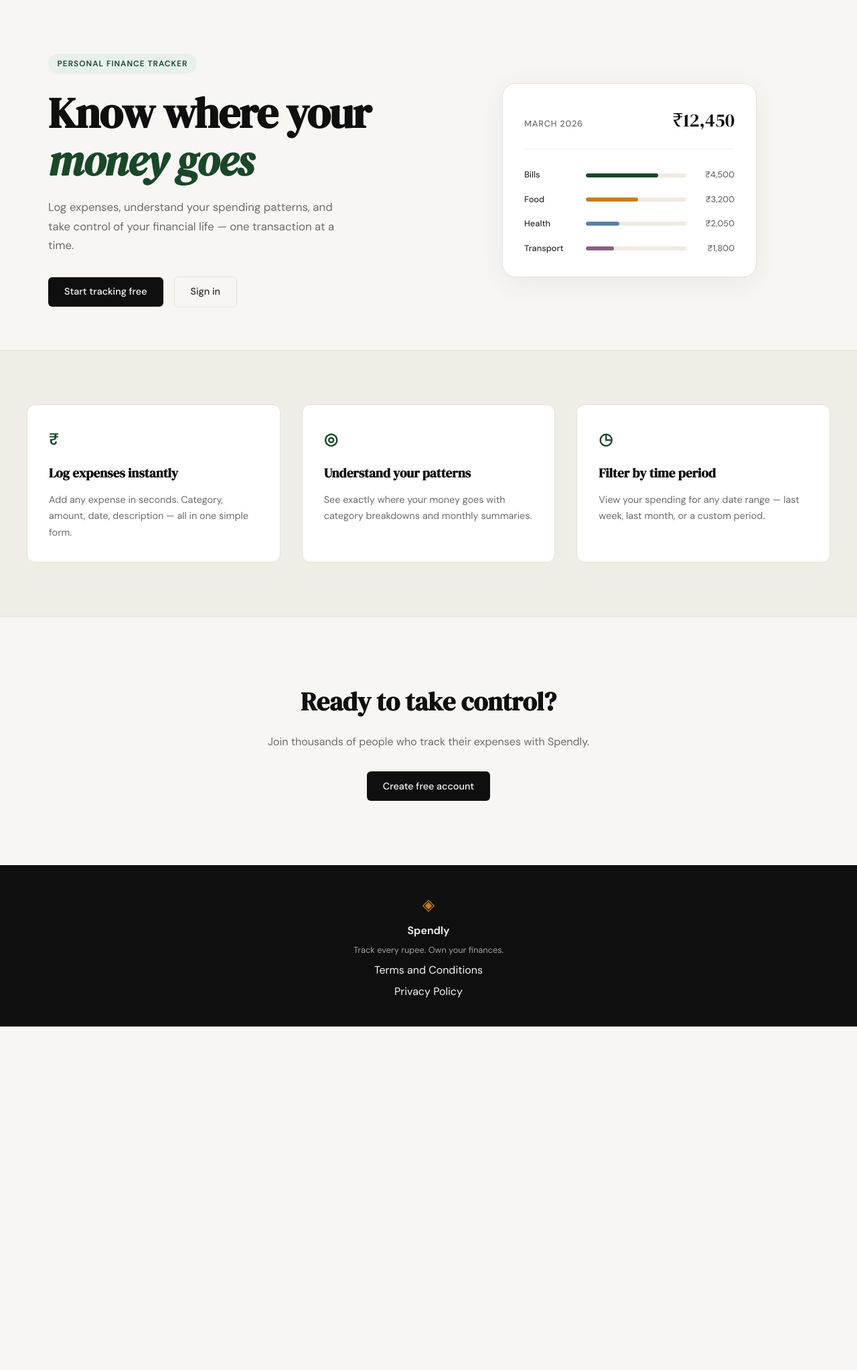
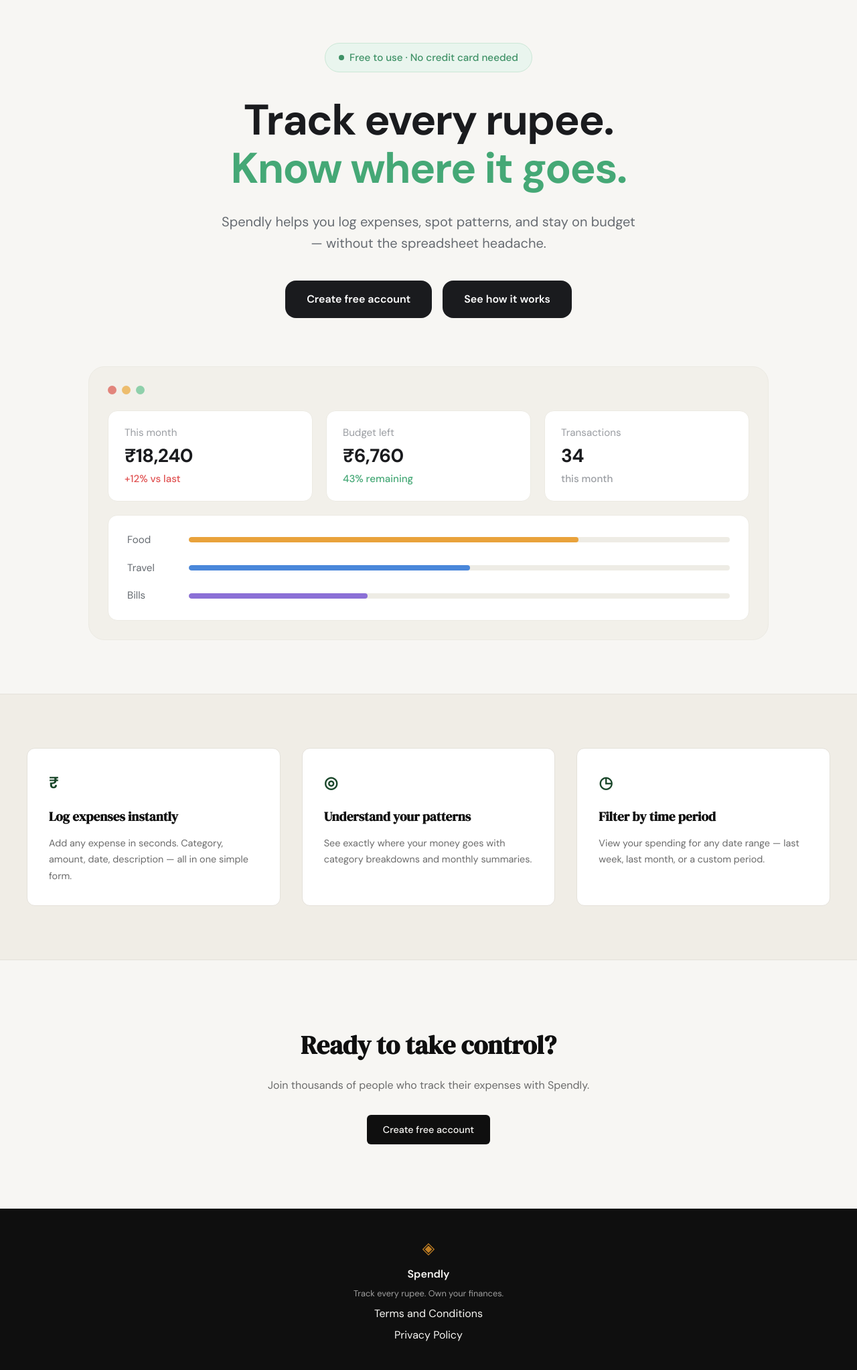
Before and after one commit to Nishanta04/Spendly-Expense-Tracker, a Flask app: page / in a window 1280 px wide. Shown: the part 61-2107 px from the top of the page at 67% size. Before the commit the page ends 1594 px from the top, so only its background shows below. Run offline with Flask 3, Linux system fonts and the light colour scheme.

Commit message:
changed the landing page with a image reference

```diff
--- /dev/null
+++ b/static/css/landing.css
@@ -0,0 +1,231 @@
+/* ------------------------------------------------------------------ */
+/* Landing hero (scoped "hz-" classes — does not affect other pages)   */
+/* ------------------------------------------------------------------ */
+
+@import url('https://fonts.googleapis.com/css2?family=DM+Sans:opsz,wght@9..40,400..1000&display=swap');
+
+:root {
+    --hz-green: #45a876;
+    --hz-green-soft: #e9f5ee;
+    --hz-green-border: #cbe7d6;
+    --hz-ink: #1a1b1e;
+    --hz-muted: #666b71;
+    --hz-faint: #9a9da2;
+    --hz-red: #e05252;
+    --hz-yellow: #e9a23b;
+    --hz-blue: #4a87da;
+    --hz-purple: #8b70d6;
+    --hz-card-border: #eceae3;
+    --hz-radius: 14px;
+}
+
+/* Hero container */
+
+.hz-hero {
+    padding: 4rem 2rem 5rem;
+    max-width: 1080px;
+    margin: 0 auto;
+    text-align: center;
+}
+
+.hz-hero-inner {
+    max-width: 720px;
+    margin: 0 auto;
+}
+
+/* Badge pill */
+
+.hz-badge {
+    display: inline-flex;
+    align-items: center;
+    gap: 0.5rem;
+    background: var(--hz-green-soft);
+    border: 1px solid var(--hz-green-border);
+    color: #3e9166;
+    font-size: 0.95rem;
+    font-weight: 500;
+    padding: 0.55rem 1.25rem;
+    border-radius: 999px;
+    margin-bottom: 2.25rem;
+}
+
+.hz-badge-dot {
+    width: 8px;
+    height: 8px;
+    border-radius: 50%;
+    background: #3e9166;
+    flex-shrink: 0;
+}
+
+/* Headline */
+
+.hz-title {
+    font-family: 'DM Sans', system-ui, sans-serif;
+    font-size: clamp(2.5rem, 5.5vw, 4rem);
+    font-weight: 700;
+    line-height: 1.12;
+    letter-spacing: -0.025em;
+    margin-bottom: 1.75rem;
+}
+
+.hz-title-dark { color: var(--hz-ink); }
+.hz-title-green { color: var(--hz-green); }
+
+.hz-subtitle {
+    font-size: 1.25rem;
+    line-height: 1.6;
+    color: var(--hz-muted);
+    max-width: 620px;
+    margin: 0 auto 2.5rem;
+}
+
+/* Buttons */
+
+.hz-actions {
+    display: flex;
+    justify-content: center;
+    flex-wrap: wrap;
+    gap: 1rem;
+}
+
+.hz-btn {
+    display: inline-block;
+    background: var(--hz-ink);
+    color: #ffffff;
+    font-family: 'DM Sans', system-ui, sans-serif;
+    font-size: 1rem;
+    font-weight: 600;
+    padding: 0.95rem 2rem;
+    border-radius: 16px;
+    transition: background 0.2s, transform 0.2s;
+}
+
+.hz-btn:hover {
+    background: #000000;
+    transform: translateY(-1px);
+}
+
+/* Browser-window mockup */
+
+.hz-visual {
+    margin-top: 4.5rem;
+}
+
+.hz-window {
+    background: #f2f0ea;
+    border: 1px solid var(--hz-card-border);
+    border-radius: 24px;
+    padding: 1.75rem;
+    text-align: left;
+}
+
+.hz-dots {
+    display: flex;
+    gap: 0.5rem;
+    margin-bottom: 1.5rem;
+}
+
+.hz-dot {
+    width: 13px;
+    height: 13px;
+    border-radius: 50%;
+}
+
+.hz-dot-red { background: #e2857c; }
+.hz-dot-yellow { background: #edbd6e; }
+.hz-dot-green { background: #8fd0ab; }
+
+/* Stat cards */
+
+.hz-stats {
+    display: grid;
+    grid-template-columns: repeat(3, 1fr);
+    gap: 1.25rem;
+    margin-bottom: 1.25rem;
+}
+
+.hz-stat {
+    background: #ffffff;
+    border: 1px solid var(--hz-card-border);
+    border-radius: var(--hz-radius);
+    padding: 1.25rem 1.5rem;
+    display: flex;
+    flex-direction: column;
+    align-items: flex-start;
+    gap: 0.35rem;
+}
+
+.hz-stat-label {
+    font-size: 0.95rem;
+    color: var(--hz-faint);
+}
+
+.hz-stat-value {
+    font-family: 'DM Sans', system-ui, sans-serif;
+    font-size: 1.75rem;
+    font-weight: 700;
+    letter-spacing: -0.02em;
+    color: var(--hz-ink);
+    line-height: 1.2;
+}
+
+.hz-stat-note {
+    font-size: 0.95rem;
+    font-weight: 500;
+}
+
+.hz-note-red { color: var(--hz-red); }
+.hz-note-green { color: var(--hz-green); }
+.hz-note-gray { color: var(--hz-faint); }
+
+/* Category bars panel */
+
+.hz-panel {
+    background: #ffffff;
+    border: 1px solid var(--hz-card-border);
+    border-radius: var(--hz-radius);
+    padding: 1.5rem 1.75rem;
+    display: flex;
+    flex-direction: column;
+    gap: 1.1rem;
+}
+
+.hz-row {
+    display: flex;
+    align-items: center;
+    gap: 1.25rem;
+}
+
+.hz-row-label {
+    width: 72px;
+    flex-shrink: 0;
+    font-size: 0.95rem;
+    color: var(--hz-muted);
+}
+
+.hz-track {
+    flex: 1;
+    height: 8px;
+    background: #eeece5;
+    border-radius: 999px;
+    overflow: hidden;
+}
+
+.hz-fill {
+    height: 100%;
+    border-radius: 999px;
+}
+
+.hz-fill-food { background: var(--hz-yellow); }
+.hz-fill-travel { background: var(--hz-blue); }
+.hz-fill-bills { background: var(--hz-purple); }
+
+/* Responsive */
+
+@media (max-width: 720px) {
+    .hz-hero { padding: 3rem 1.25rem 3.5rem; }
+    .hz-subtitle { font-size: 1.1rem; }
+    .hz-stats { grid-template-columns: 1fr; }
+    .hz-window { padding: 1.25rem; }
+    .hz-row-label { width: 56px; }
+}
--- a/templates/landing.html
+++ b/templates/landing.html
@@ -2,59 +2,73 @@
 
 {% block title %}Spendly — Track Every Rupee{% endblock %}
 
+{% block head %}
+<link rel="stylesheet" href="{{ url_for('static', filename='css/landing.css') }}">
+{% endblock %}
+
 {% block content %}
 
-<section class="hero">
-    <div class="hero-inner">
-        <div class="hero-badge">Personal Finance Tracker</div>
-        <h1 class="hero-title">
-            Know where your<br>
-            <em>money goes</em>
+<section class="hz-hero">
+    <div class="hz-hero-inner">
+        <div class="hz-badge">
+            <span class="hz-badge-dot"></span>
+            Free to use &middot; No credit card needed
+        </div>
+        <h1 class="hz-title">
+            <span class="hz-title-dark">Track every rupee.</span><br>
+            <span class="hz-title-green">Know where it goes.</span>
         </h1>
-        <p class="hero-subtitle">
-            Log expenses, understand your spending patterns,
-            and take control of your financial life —
-            one transaction at a time.
+        <p class="hz-subtitle">
+            Spendly helps you log expenses, spot patterns, and stay
+            on budget — without the spreadsheet headache.
         </p>
-        <div class="hero-actions">
-            <a href="{{ url_for('register') }}" class="btn-primary">Start tracking free</a>
-            <a href="{{ url_for('login') }}" class="btn-ghost">Sign in</a>
+        <div class="hz-actions">
+            <a href="{{ url_for('register') }}" class="hz-btn hz-btn-dark">Create free account</a>
+            <a href="#features" class="hz-btn hz-btn-dark">See how it works</a>
         </div>
     </div>
-    <div class="hero-visual">
-        <div class="mock-card">
-            <div class="mock-card-header">
-                <span class="mock-label">March 2026</span>
-                <span class="mock-total">₹12,450</span>
+    <div class="hz-visual">
+        <div class="hz-window">
+            <div class="hz-dots">
+                <span class="hz-dot hz-dot-red"></span>
+                <span class="hz-dot hz-dot-yellow"></span>
+                <span class="hz-dot hz-dot-green"></span>
             </div>
-            <div class="mock-bars">
-                <div class="mock-bar-row">
-                    <span class="mock-cat">Bills</span>
-                    <div class="mock-bar-track">
-                        <div class="mock-bar" style="width: 72%"></div>
+            <div class="hz-stats">
+                <div class="hz-stat">
+                    <span class="hz-stat-label">This month</span>
+                    <span class="hz-stat-value">₹18,240</span>
+                    <span class="hz-stat-note hz-note-red">+12% vs last</span>
+                </div>
+                <div class="hz-stat">
+                    <span class="hz-stat-label">Budget left</span>
+                    <span class="hz-stat-value">₹6,760</span>
+                    <span class="hz-stat-note hz-note-green">43% remaining</span>
+                </div>
+                <div class="hz-stat">
+                    <span class="hz-stat-label">Transactions</span>
+                    <span class="hz-stat-value">34</span>
+                    <span class="hz-stat-note hz-note-gray">this month</span>
+                </div>
+            </div>
+            <div class="hz-panel">
+                <div class="hz-row">
+                    <span class="hz-row-label">Food</span>
+                    <div class="hz-track">
+                        <div class="hz-fill hz-fill-food" style="width: 72%"></div>
                     </div>
-                    <span class="mock-amt">₹4,500</span>
                 </div>
-                <div class="mock-bar-row">
-                    <span class="mock-cat">Food</span>
-                    <div class="mock-bar-track">
-                        <div class="mock-bar mock-bar-2" style="width: 52%"></div>
+                <div class="hz-row">
+                    <span class="hz-row-label">Travel</span>
+                    <div class="hz-track">
+                        <div class="hz-fill hz-fill-travel" style="width: 52%"></div>
                     </div>
-                    <span class="mock-amt">₹3,200</span>
                 </div>
-                <div class="mock-bar-row">
-                    <span class="mock-cat">Health</span>
-                    <div class="mock-bar-track">
-                        <div class="mock-bar mock-bar-3" style="width: 33%"></div>
+                <div class="hz-row">
+                    <span class="hz-row-label">Bills</span>
+                    <div class="hz-track">
+                        <div class="hz-fill hz-fill-bills" style="width: 33%"></div>
                     </div>
-                    <span class="mock-amt">₹2,050</span>
-                </div>
-                <div class="mock-bar-row">
-                    <span class="mock-cat">Transport</span>
-                    <div class="mock-bar-track">
-                        <div class="mock-bar mock-bar-4" style="width: 28%"></div>
-                    </div>
-                    <span class="mock-amt">₹1,800</span>
                 </div>
             </div>
         </div>
```
